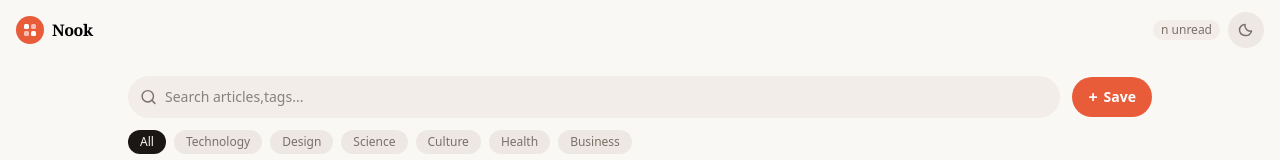
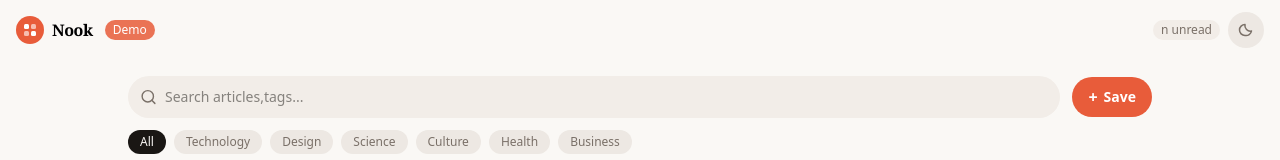
Before and after one commit to NIGHTLePoulet/nook, a Vue app: page /articles in a window 1280 px wide. Shown: the top 160 px of the page. Built offline with nearby package versions, Linux system fonts and the light colour scheme.

Commit message:
feat(ui): add demo indicator for my portfolio

```diff
--- a/src/components/layout/AppHeader.vue
+++ b/src/components/layout/AppHeader.vue
@@ -10,6 +10,8 @@
       </div>
       <span class="font-display font-semibold tracking-tight">Nook</span>
     </RouterLink>
+
+    <span class="text-xs mr-auto ml-3 bg-primary/85 px-2 py-0.5 rounded-full text-primary-foreground">Demo</span>
 
     <div class="flex items-center gap-2">
       <p class="text-xs text-muted-foreground bg-secondary font-medium rounded-full px-2 py-0.5">n unread</p>
```
